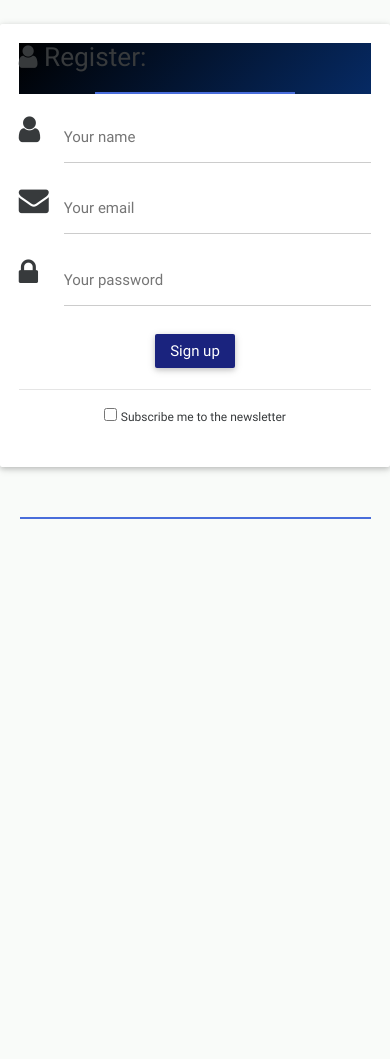
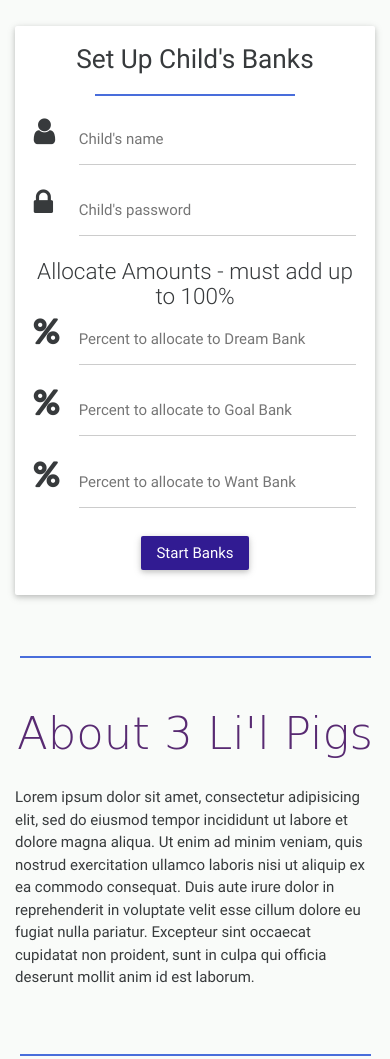
Before and after one commit to karen818/threePigs, a website: page index.html in a window 390 px wide. Shown: the part 5440-6499 px from the top of the page. Before the commit the page ends 6009 px from the top, so only its background shows below. Drawn offline with nearby package versions, Linux system fonts and the light colour scheme; some packages are replaced by stand-ins of ours; a web font is replaced by a local one.

Commit message:
adds setup form

```diff
--- a/index.html
+++ b/index.html
@@ -46,7 +46,10 @@
                     <a class="nav-link" href="#login">Log In <span class="sr-only">(current)</span></a>
                 </li>
                 <li class="nav-item">
-                    <a class="nav-link" href="#">About</a>
+                    <a class="nav-link" href="#setup">Set Up Banks</a>
+                </li>
+                <li class="nav-item">
+                    <a class="nav-link" href="#about">About</a>
                 </li>
             </ul>
         </div>
@@ -268,6 +271,10 @@
     <section id="login">
       <div class="container">
         <div class="row">
+          <div class="col-sm-12 col-md-3">
+
+          </div>
+          <div class="col-sm-12 col-md-6">
 
           <!--Form with header-->
           <div class="card">
@@ -307,55 +314,90 @@
 
           </div>
           <!--/Form with header-->
-
+        </div>
         </div>
       </div>
 
     </section>
 
 
-    <section>
+    <section id="setup">
+      <div class="container">
+        <div class="row">
+          <div class="col-sm-12 col-md-3">
 
+          </div>
+          <div class="col-sm-12 col-md-6">
             <!--Form with header-->
             <div class="card">
                 <div class="card-block">
 
                     <!--Header-->
-              <div class="form-header blue-gradient">
-                  <h3><i class="fa fa-user"></i> Register:</h3>
+                    <div class="form-header">
+                        <h3 class="center-text">Set Up Child's Banks</h3>
                     </div>
 
                     <!--Body-->
                     <div class="md-form">
                         <i class="fa fa-user prefix"></i>
-                  <input type="text" id="form3" class="form-control">
-                  <label for="form3">Your name</label>
-              </div>
-              <div class="md-form">
-                  <i class="fa fa-envelope prefix"></i>
-                  <input type="text" id="form2" class="form-control">
-                  <label for="form2">Your email</label>
+                        <input type="text" id="childName" class="form-control">
+                        <label for="childName">Child's name</label>
                     </div>
 
                     <div class="md-form">
                         <i class="fa fa-lock prefix"></i>
-                  <input type="password" id="form4" class="form-control">
-                  <label for="form4">Your password</label>
+                        <input type="password" id="childPassword" class="form-control">
+                        <label for="childPassword">Child's password</label>
+                    </div>
+                    <div class="">
+                      <h4 class="center-text">Allocate Amounts - must add up to 100%</h4>
+                    </div>
+
+                    <div class="md-form">
+                        <i class="fa fa-percent prefix"></i>
+                        <input type="number" id="dreamPercent" class="form-control">
+                        <label for="dreamPercent">Percent to allocate to Dream Bank</label>
+                    </div>
+                    <div class="md-form">
+                        <i class="fa fa-percent prefix"></i>
+                        <input type="number" id="goalPercent" class="form-control">
+                        <label for="goalPercent">Percent to allocate to Goal Bank</label>
+                    </div>
+                    <div class="md-form">
+                        <i class="fa fa-percent prefix"></i>
+                        <input type="number" id="wantPercent" class="form-control">
+                        <label for="wantPercent">Percent to allocate to Want Bank</label>
                     </div>
 
                     <div class="text-xs-center">
-                  <button class="btn btn-indigo">Sign up</button>
-                  <hr>
-                  <fieldset class="form-group">
-                      <input type="checkbox" id="checkbox1">
-                      <label for="checkbox1">Subscribe me to the newsletter</label>
-                  </fieldset>
+                        <button class="btn btn-deep-purple">Start Banks</button>
                     </div>
 
                 </div>
             </div>
             <!--/Form with header-->
+          </div>
+        </div>
+      </div>
 
+
+    </section>
+
+
+    <section id="about">
+      <div class="container">
+        <div class="row">
+          <div class="col-sm-12 col-md-3">
+
+          </div>
+          <div class="col-sm-12 col-md-6">
+            <h1>About 3 Li'l Pigs</h1>
+            <p>
+              Lorem ipsum dolor sit amet, consectetur adipisicing elit, sed do eiusmod tempor incididunt ut labore et dolore magna aliqua. Ut enim ad minim veniam, quis nostrud exercitation ullamco laboris nisi ut aliquip ex ea commodo consequat. Duis aute irure dolor in reprehenderit in voluptate velit esse cillum dolore eu fugiat nulla pariatur. Excepteur sint occaecat cupidatat non proident, sunt in culpa qui officia deserunt mollit anim id est laborum.
+            </p>
+          </div>
+        </div>
+      </div>
     </section>
 
     <!-- SCRIPTS -->
```
Lines whose indentation alone changed are shown as unchanged.
